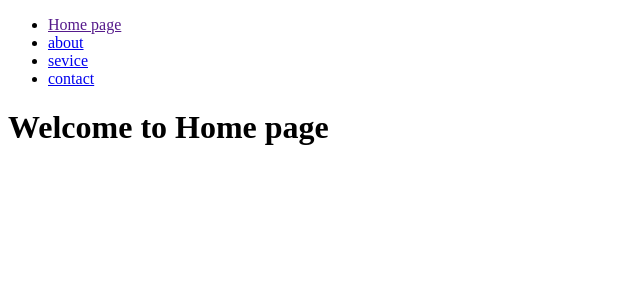
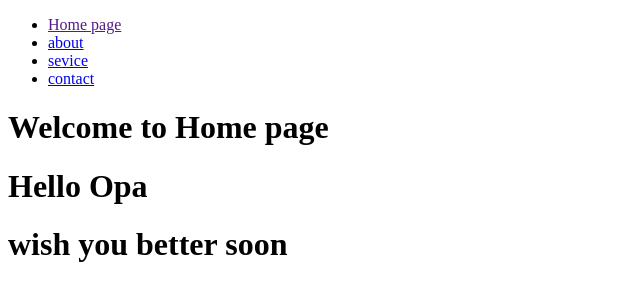
Before and after one commit to mey2505/project-with-leak, a plain HTML site: page index.HTML in a window 1280 px wide. Shown: the whole page, without its empty margins (0-640 px from the left). Drawn offline with Linux system fonts and the light colour scheme.

Commit message:
teacher Rady

```diff
--- a/index.HTML
+++ b/index.HTML
@@ -13,5 +13,7 @@
         <li><a href="contect.HTML">contact</a></li>
     </ul>
     <h1>Welcome to Home page</h1>
+    <h1>Hello Opa </h1>
+    <h1>wish you better soon</h1>
 </body>
 </html>
```
